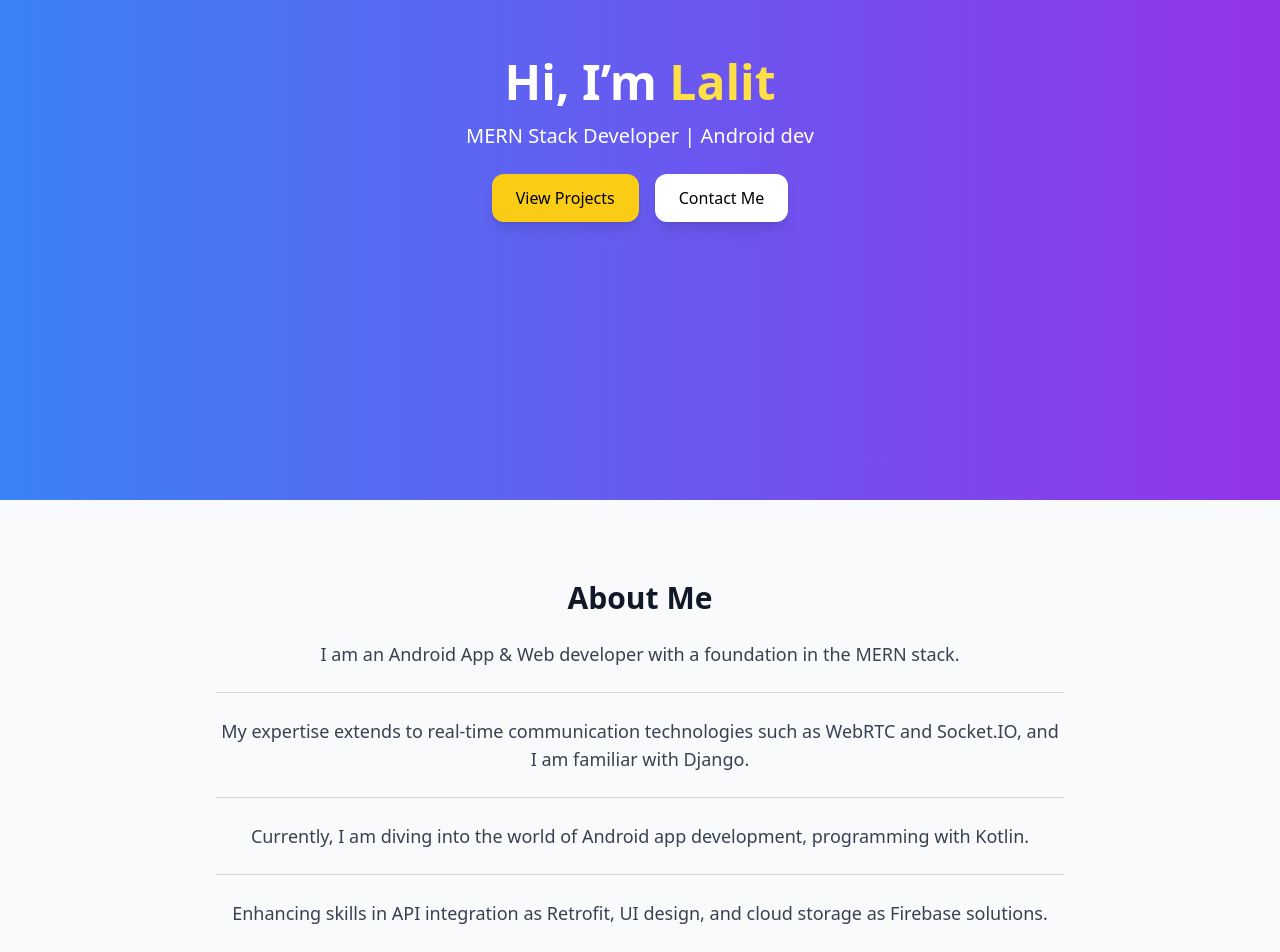
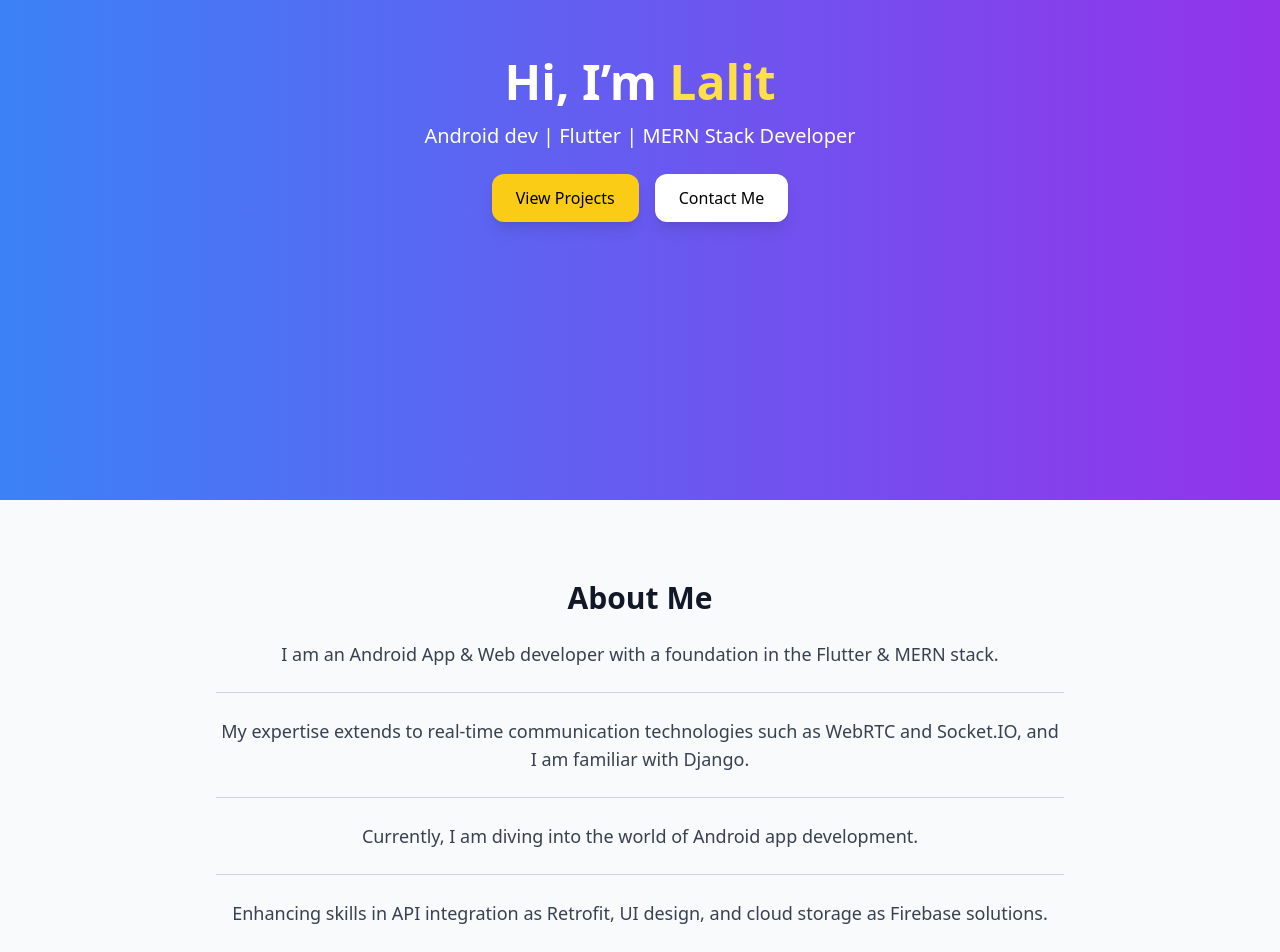
Before and after one commit to lalitkalal5/portfolio, a React (Vite) app: page / in a window 1280 px wide. Shown: the part 300-1252 px from the top of the page. Built offline with nearby package versions, Linux system fonts and the light colour scheme.

Commit message:
Update App.jsx

```diff
--- a/src/App.jsx
+++ b/src/App.jsx
@@ -19,7 +19,7 @@ const App = () => {
       {/* Hero Section */}
       <section className="min-h-screen flex flex-col justify-center items-center bg-gradient-to-r from-blue-500 to-purple-600 text-white pt-20">
         <h1 className="text-5xl font-bold mb-4">Hi, I’m <span className="text-yellow-300">Lalit</span></h1>
-        <p className="text-xl mb-6"> MERN Stack Developer | Android dev</p>
+        <p className="text-xl mb-6"> Android dev | Flutter | MERN Stack Developer </p>
         <div className="flex gap-4">
           <a href="#projects" className="px-6 py-3 bg-yellow-400 text-black rounded-xl shadow-lg">View Projects</a>
           <a href="#contact" className="px-6 py-3 bg-white text-black rounded-xl shadow-lg">Contact Me</a>
@@ -30,12 +30,12 @@ const App = () => {
       <section id="about" className="max-w-4xl mx-auto py-20 px-6">
         <h2 className="text-3xl font-bold mb-6 text-center">About Me</h2>
         <div className="text-lg text-gray-700 space-y-6 text-center">
-    <p>I am an Android App & Web developer with a foundation in the MERN stack.</p>
+    <p>I am an Android App & Web developer with a foundation in the Flutter & MERN stack.</p>
     <hr className="border-gray-300" />
     <p>My expertise extends to real-time communication technologies such as WebRTC and Socket.IO,
        and I am familiar with Django.</p>
     <hr className="border-gray-300" />
-    <p>Currently, I am diving into the world of Android app development, programming with Kotlin.</p>
+    <p>Currently, I am diving into the world of Android app development.</p>
     <hr className="border-gray-300" />
     <p>Enhancing skills in API integration as Retrofit, UI design, and cloud storage as Firebase solutions.</p>
   </div>
```
